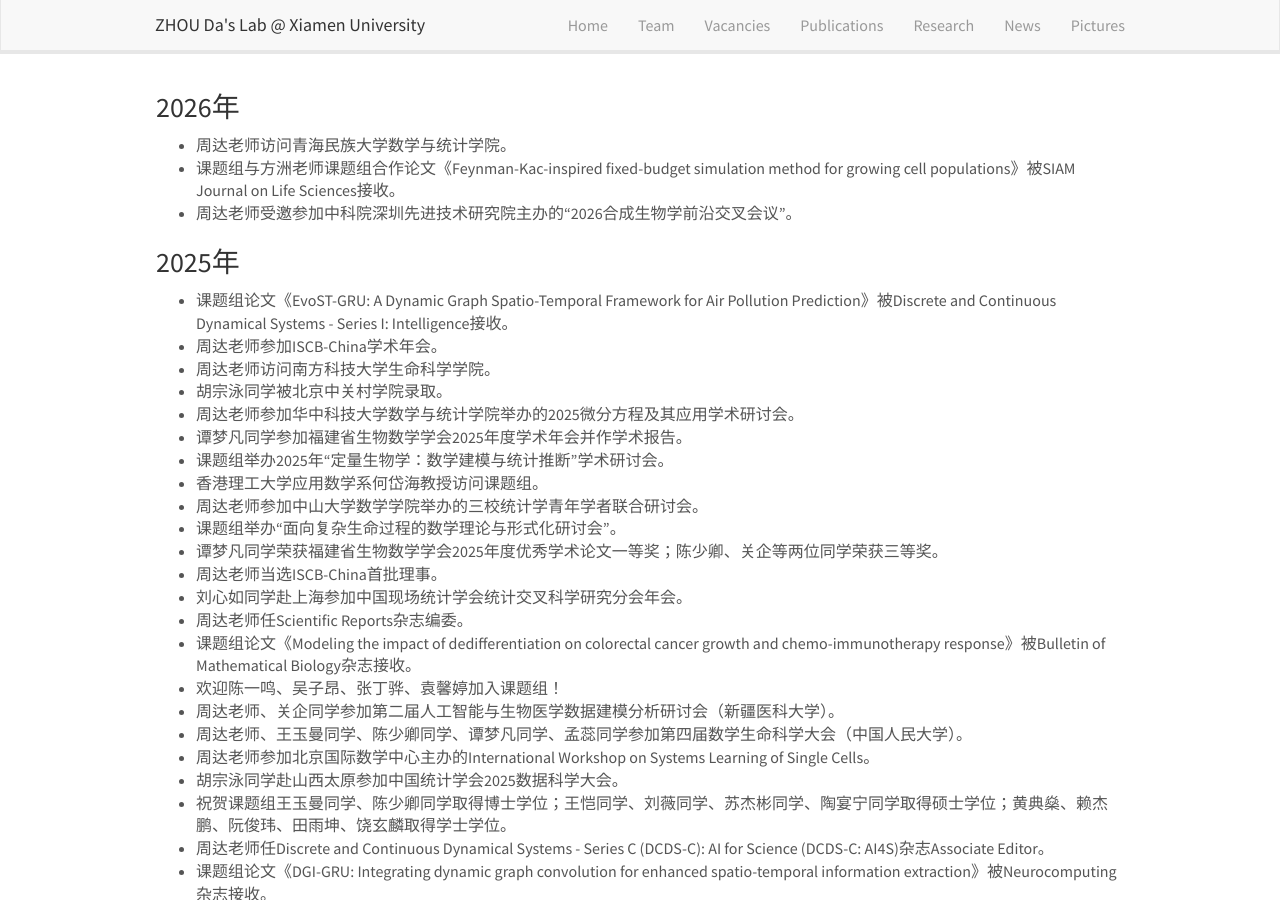
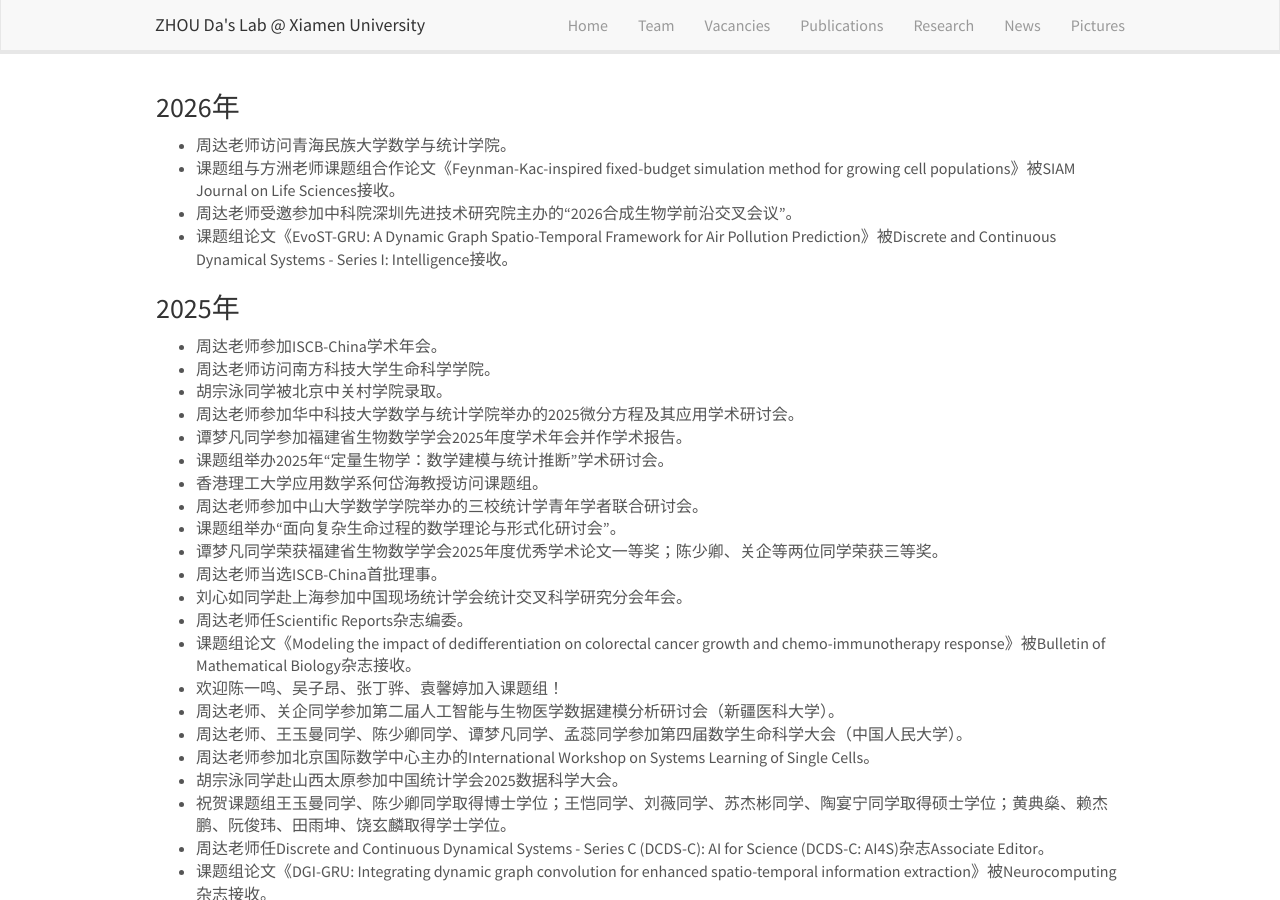
Before and after one commit to ZhouDaLab/zhoudalab.github.io, a Jekyll site: the page built from _pages/news.md, in a window 1280 px wide and 900 px high. Built offline with Jekyll 4.4.1, drawn with Linux system fonts in a browser that asks for light colours; nearby versions of some CDN libraries.

Commit message:
Update news.md

```diff
--- a/_pages/news.md
+++ b/_pages/news.md
@@ -11,10 +11,10 @@ permalink: /news/
 - 周达老师访问青海民族大学数学与统计学院。
 - 课题组与方洲老师课题组合作论文《Feynman-Kac-inspired fixed-budget simulation method for growing cell populations》被SIAM Journal on Life Sciences接收。
 - 周达老师受邀参加中科院深圳先进技术研究院主办的“2026合成生物学前沿交叉会议”。
+- 课题组论文《EvoST-GRU: A Dynamic Graph Spatio-Temporal Framework for Air Pollution Prediction》被Discrete and Continuous Dynamical Systems - Series I: Intelligence接收。
 
 ### 2025年
 
-- 课题组论文《EvoST-GRU: A Dynamic Graph Spatio-Temporal Framework for Air Pollution Prediction》被Discrete and Continuous Dynamical Systems - Series I: Intelligence接收。
 - 周达老师参加ISCB-China学术年会。
 - 周达老师访问南方科技大学生命科学学院。
 - 胡宗泳同学被北京中关村学院录取。
```
